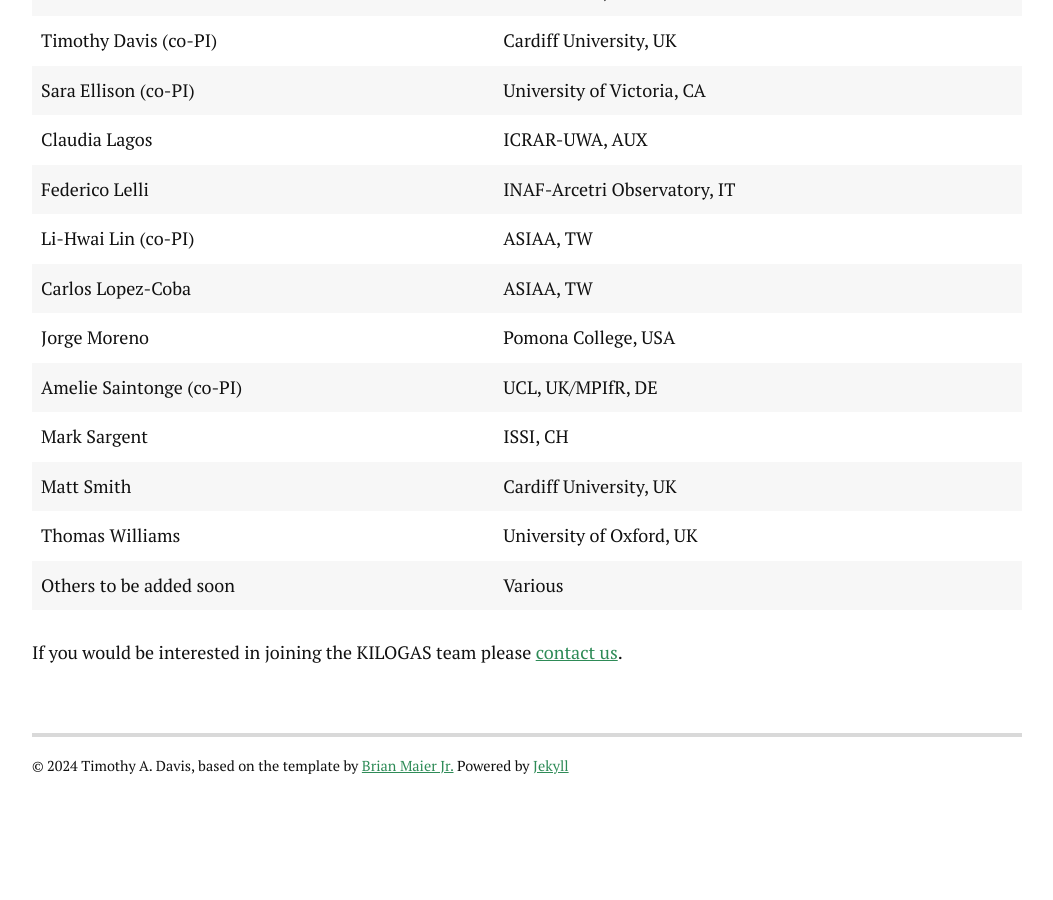
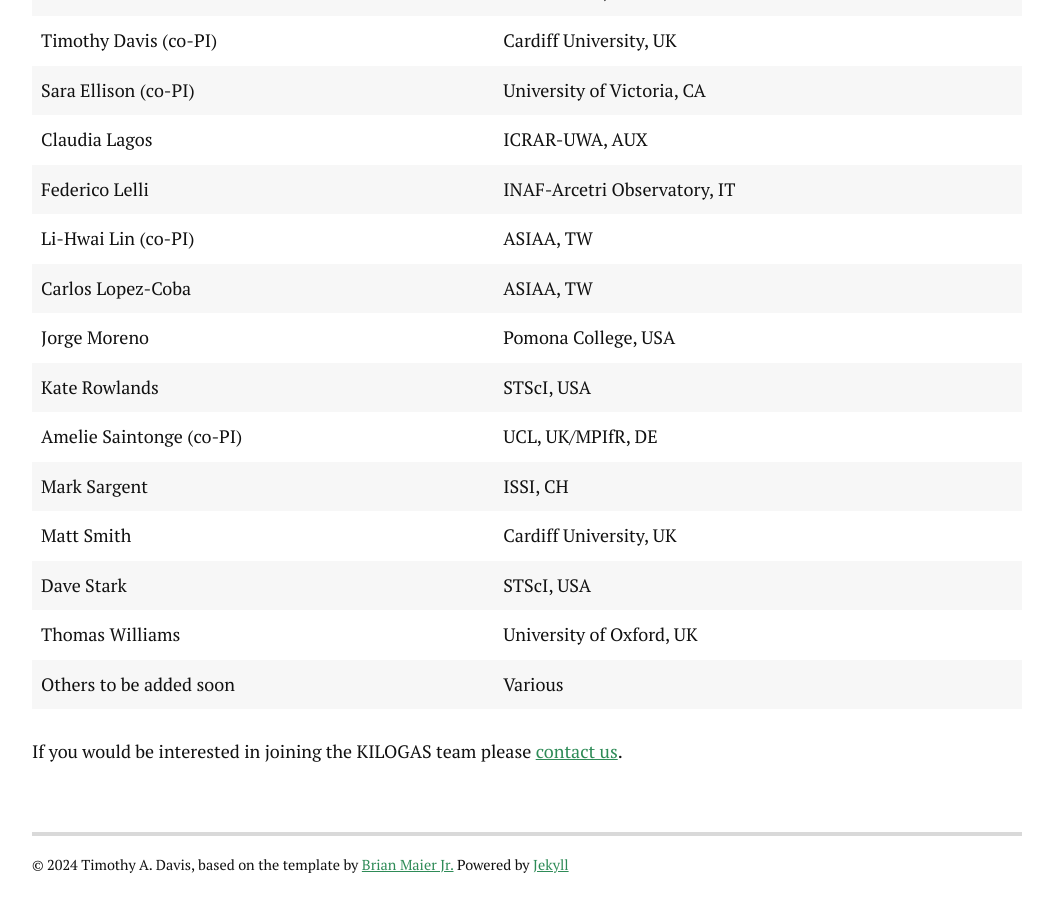
Before and after one commit to TimothyADavis/kilogas, a Jekyll site: the page built from team.md, in a window 1280 px wide and 900 px high, scrolled down 584 px. Shown: the whole window, without its empty margins (113-1166 px from the left). Built offline with Jekyll 4.4.1, drawn with Linux system fonts in a browser that asks for light colours; nearby versions of some CDN libraries; before the commit the page ends 1385 px from its top, so only the background shows below that.

Commit message:
Update team.md

```diff
--- a/team.md
+++ b/team.md
@@ -18,9 +18,11 @@ title: KILOGAS Team
 | Li-Hwai Lin   (co-PI)  	| ASIAA, TW				       |
 | Carlos Lopez-Coba			| ASIAA, TW						|
 | Jorge Moreno				| Pomona College, USA			|
+| Kate Rowlands				| STScI, USA					|
 | Amelie Saintonge  (co-PI) | UCL, UK/MPIfR, DE       	   |
 | Mark Sargent				| ISSI, CH						|
 | Matt Smith				| Cardiff University, UK		|
+| Dave Stark				| STScI, USA					|
 | Thomas Williams			| University of Oxford, UK		|
 | Others to be added soon   | Various			       	   |
 
```
